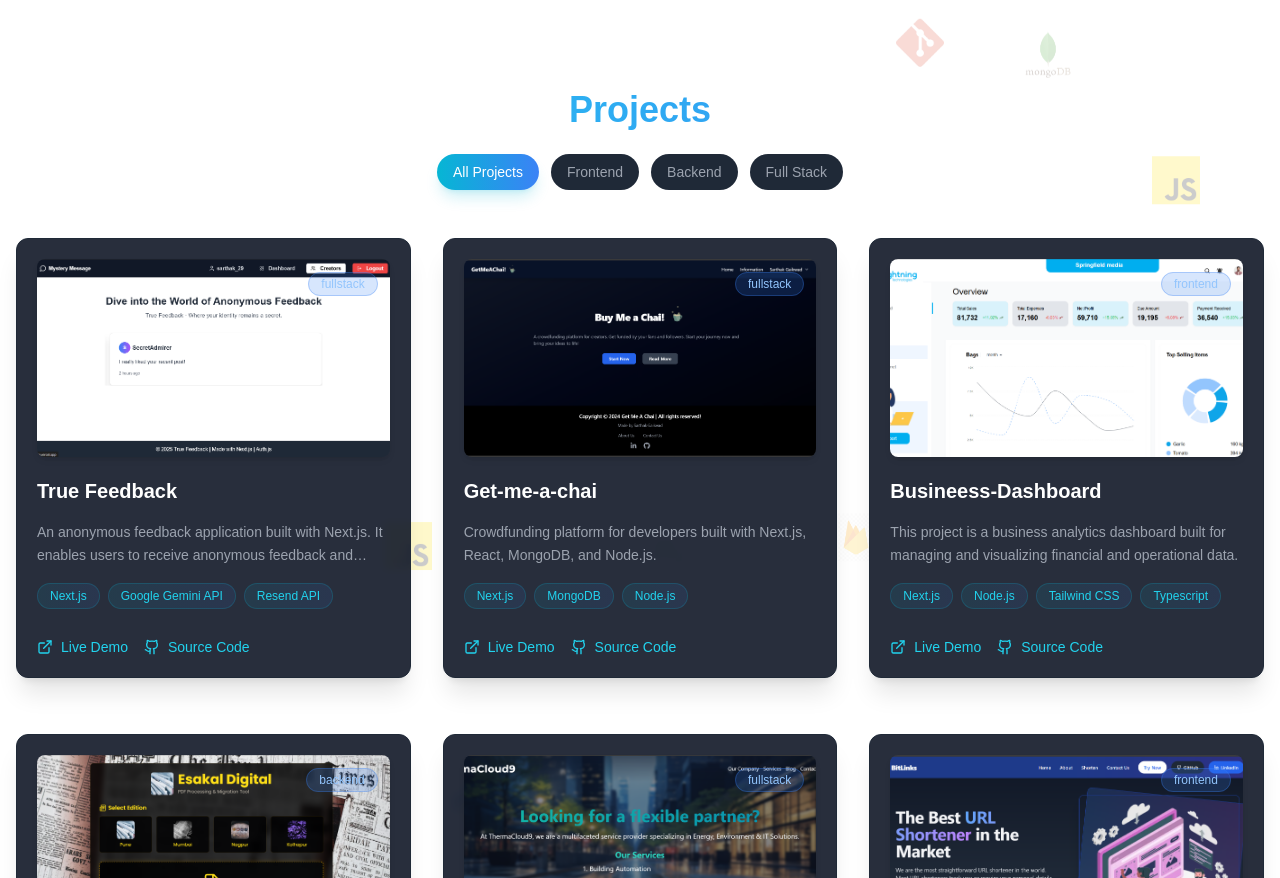
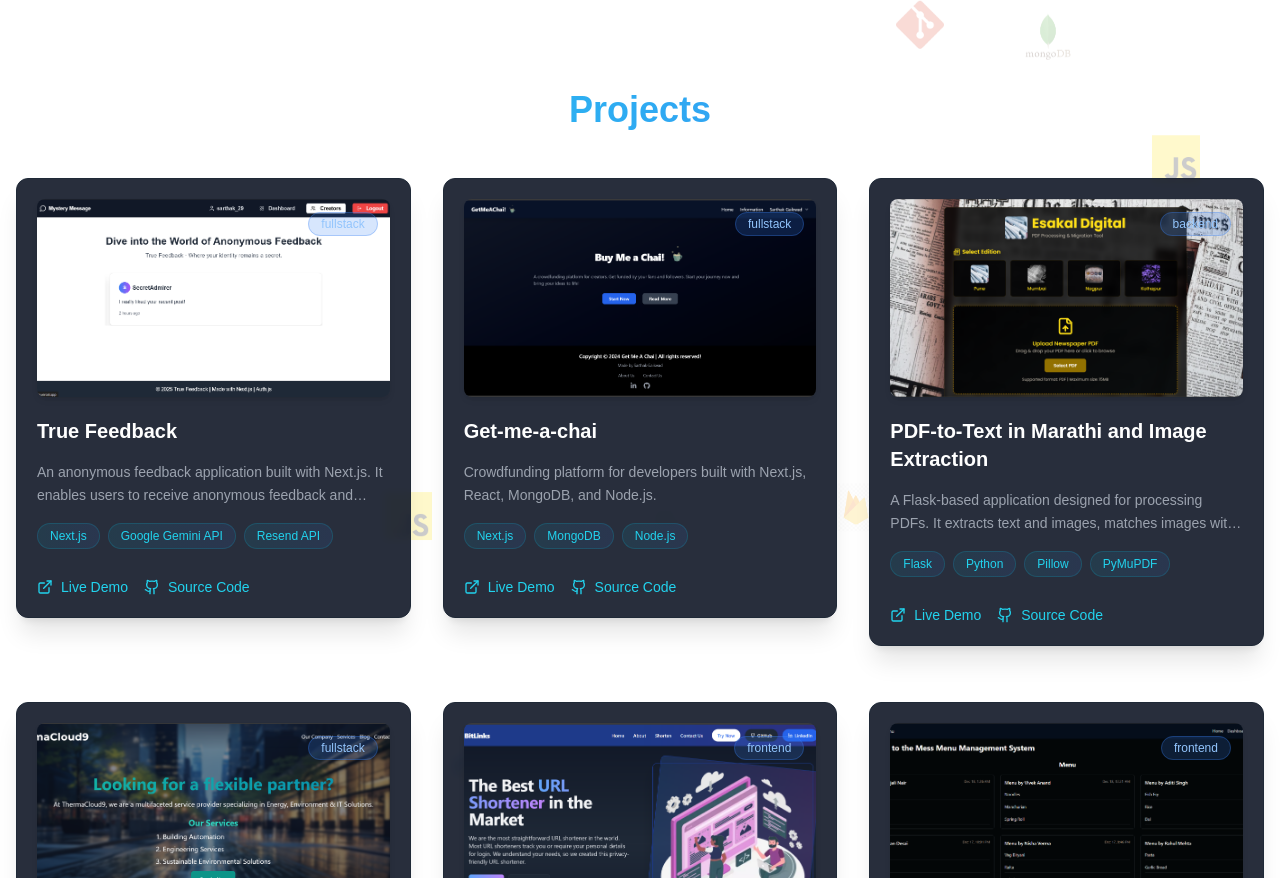
Before and after one commit to Sarthak5290/sarthak-next, a Next.js app: page / in a window 1280 px wide. Shown: the part 710-1588 px from the top of the page. Built offline with nearby package versions, Linux system fonts and the light colour scheme.

Commit message:
feat: update project layout and icons; remove unused filter functionality and related code

```diff
--- a/app/layout.js
+++ b/app/layout.js
@@ -18,9 +18,9 @@
   title: "Sarthak Gaikwad - Full Stack Developer",
   description:
     "Sarthak Gaikwad is a full stack developer with a passion for creating web applications that are both functional and aesthetically pleasing.",
-    icons: {
-      icon: "@/public/avatar2.png", // You can use a .ico or .png as well
-    },
+  icons: {
+    icon: "/avatar-circular.png",
+  },
 };
 
 export default function RootLayout({ children }) {
--- a/components/Projects.js
+++ b/components/Projects.js
@@ -131,8 +131,6 @@
 };
 
 const Projects = () => {
-  const [activeFilter, setActiveFilter] = useState("all");
-
   const projects = [
     {
       title: "True Feedback",
@@ -155,16 +153,7 @@
       link: "https://get-me-a-chai-murex.vercel.app/",
       category: "fullstack",
     },
-    {
-      title: "Busineess-Dashboard",
-      description:
-        "This project is a business analytics dashboard built for managing and visualizing financial and operational data.",
-      imageSrc: "/projects/image6.png",
-      tech: ["Next.js", "Node.js", "Tailwind CSS", "Typescript"],
-      category: "frontend",
-      github: "https://github.com/Sarthak5290/currency-converter",
-      link: "https://business-dashboard-flax.vercel.app/",
-    },
+
     {
       title: "PDF-to-Text in Marathi and Image Extraction",
       description:
@@ -219,46 +208,16 @@
     },
   ];
 
-  const filteredProjects =
-    activeFilter === "all"
-      ? projects
-      : projects.filter((p) => p.category === activeFilter);
-
-  // Filter buttons
-  const filters = [
-    { label: "All Projects", value: "all" },
-    { label: "Frontend", value: "frontend" },
-    { label: "Backend", value: "backend" },
-    { label: "Full Stack", value: "fullstack" },
-  ];
-
   return (
     <section className="mt-40 mb-12 relative group/section">
       <div className="container mx-auto px-4">
         {/* Animated title */}
-        <h1 className="text-4xl font-bold text-center mb-6 text-transparent bg-clip-text bg-gradient-to-r from-cyan-400 to-blue-500 transition-all duration-300">
+        <h1 className="text-4xl font-bold text-center mb-12 text-transparent bg-clip-text bg-gradient-to-r from-cyan-400 to-blue-500 transition-all duration-300">
           Projects
         </h1>
 
-        {/* Project filters */}
-        <div className="flex flex-wrap justify-center gap-3 mb-12">
-          {filters.map((filter) => (
-            <button
-              key={filter.value}
-              onClick={() => setActiveFilter(filter.value)}
-              className={`px-4 py-2 rounded-full text-sm font-medium transition-all duration-300 ${
-                activeFilter === filter.value
-                  ? "bg-gradient-to-r from-cyan-500 to-blue-500 text-white shadow-lg shadow-cyan-500/20"
-                  : "bg-gray-800 text-gray-400 hover:bg-gray-700 hover:text-gray-300"
-              }`}
-            >
-              {filter.label}
-            </button>
-          ))}
-        </div>
-
         <div className="grid grid-cols-1 md:grid-cols-2 lg:grid-cols-3 gap-8">
-          {filteredProjects.map((project, index) => (
+          {projects.map((project, index) => (
             <ProjectCard key={index} project={project} index={index} />
           ))}
         </div>
```
Also changed, not shown: .claude/settings.local.json, public/avatar-circular.png (added).
